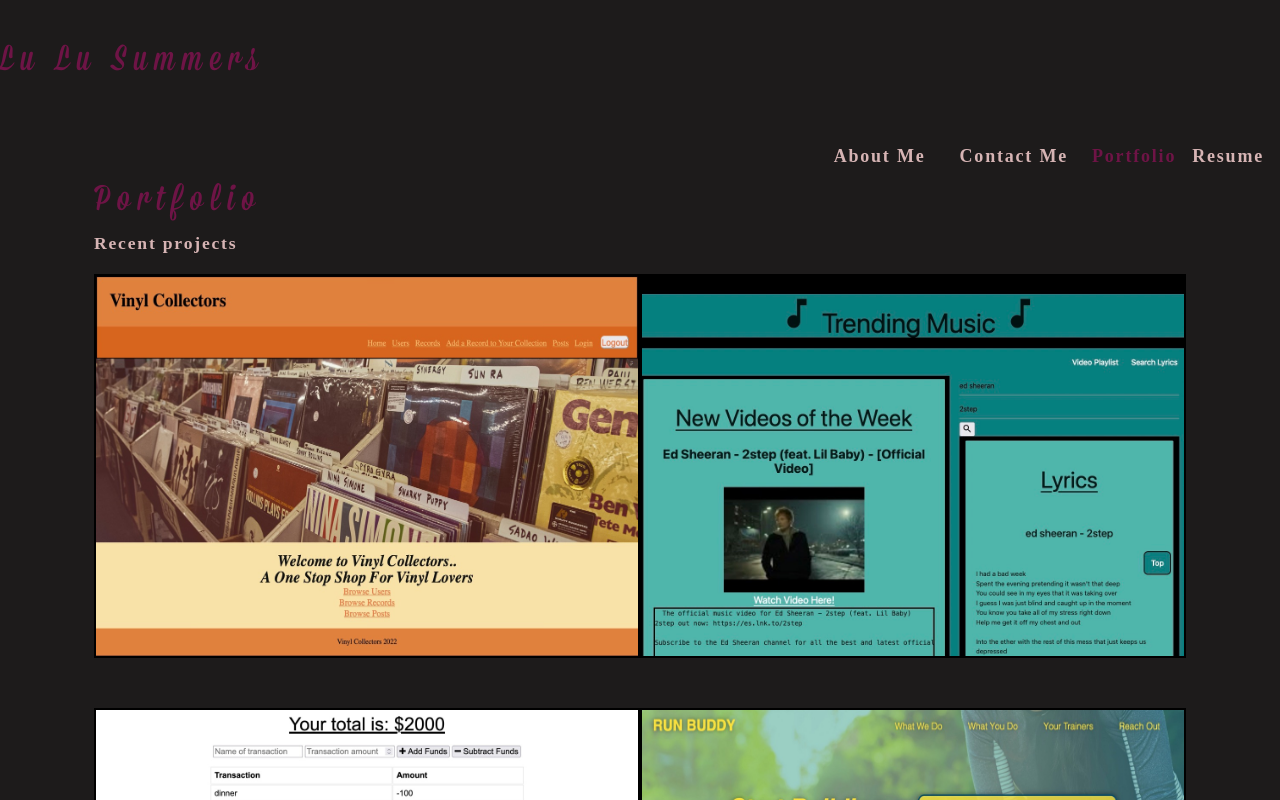
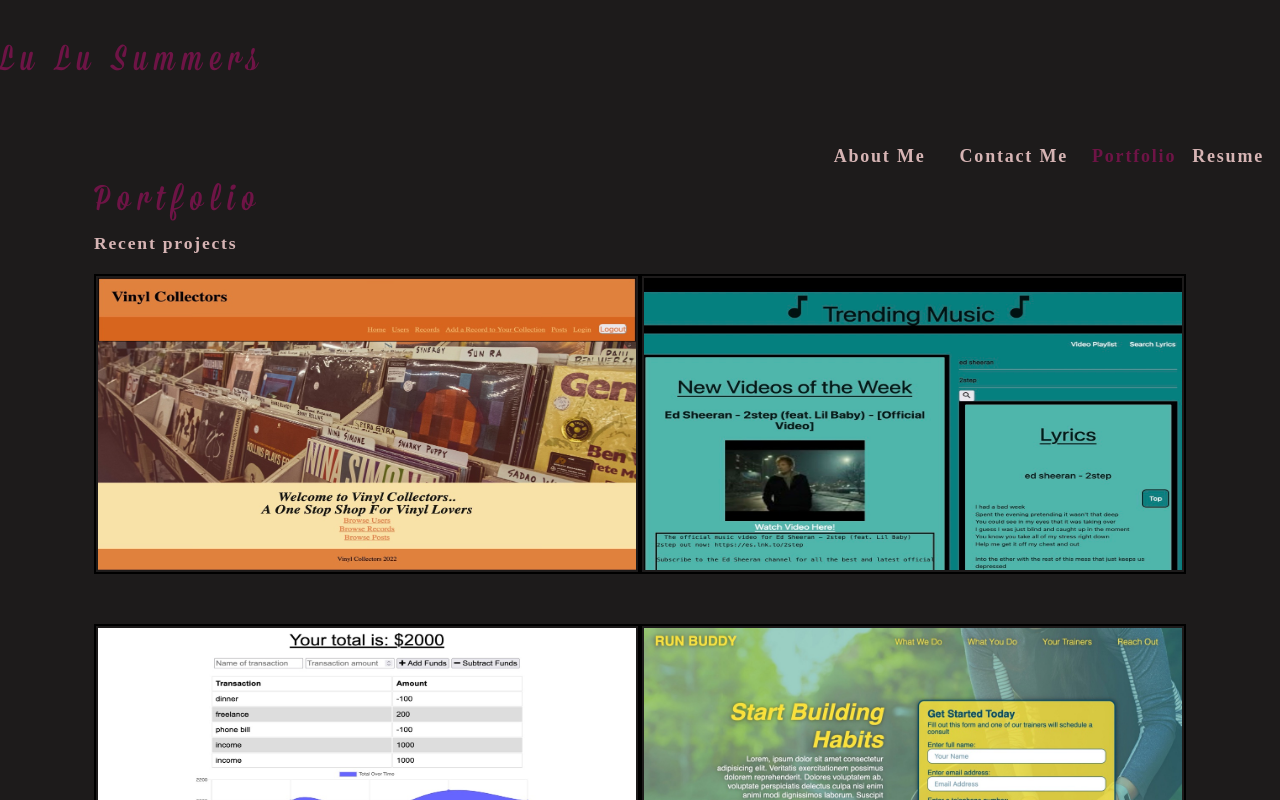
Before and after one commit to LuSummers/reactportfolio, a React (Create React App) app in the folder portfolio/: page / in a window 1280 px wide. Shown: the top 800 px of the page. Built offline with nearby package versions, Linux system fonts and the light colour scheme.

Commit message:
css sizing

```diff
--- a/portfolio/src/App.css
+++ b/portfolio/src/App.css
@@ -39,17 +39,19 @@ body {
 #small{
   border:solid black 2px;
   /* margin:10px 10px 10px 10px; */
-  height:auto;
-  width:auto;
+  height:300px;
+  width:250px;
   display: block;
   margin-left: auto;
   margin-right: auto;
   width: 50%;
   flex-direction: inherit;
+  padding:2px;
+
 }
 #large{
-  height:500px;
-  width:600px;
+  height:450px;
+  width:550px;
   display: block;
   margin-left: auto;
   margin-right: auto;
@@ -93,9 +95,7 @@ h6 {
   margin: 5px 0;
   line-height: 1.25;
 }
-#skills{
-  text-align: center;
-}
+
 h1 {
   font-size: 2.25rem;
   color:#6e1446;
```
